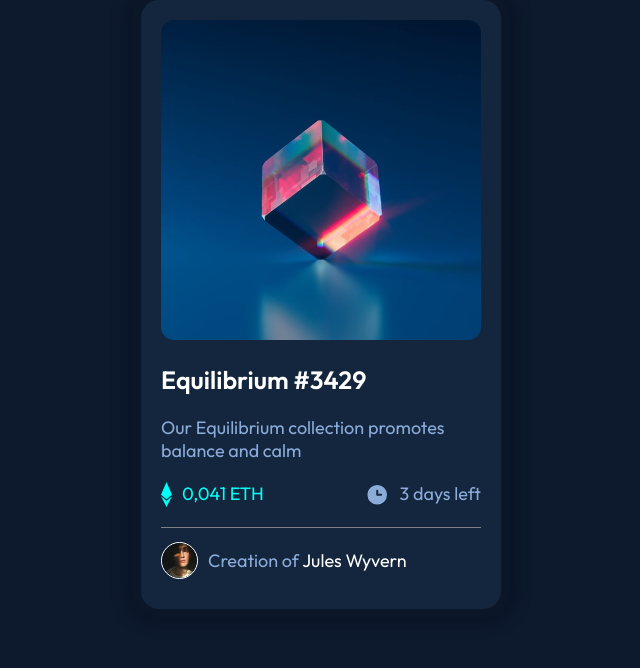
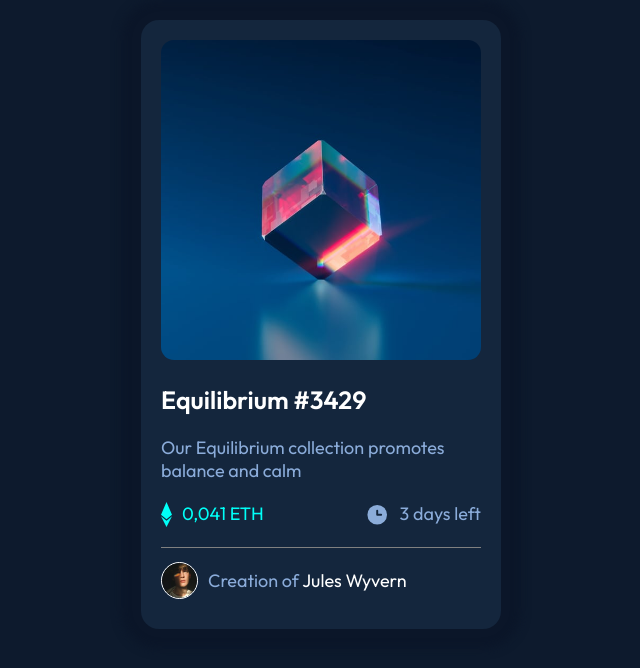
Before and after one commit to alessandrodr/nftcard-component, a plain HTML site: page index.html in a window 1280 px wide. Shown: the whole page, without its empty margins (319-959 px from the left). Drawn offline with Linux system fonts and the light colour scheme.

Commit message:
Fixed html

```diff
--- a/index.html
+++ b/index.html
@@ -57,6 +57,7 @@
     .margins3 {
         margin-left: 40px;
         margin-right: 40px;
+        margin-top: 20px; margin-bottom: 10px
     }
     .text-white {
         color: white;
```
